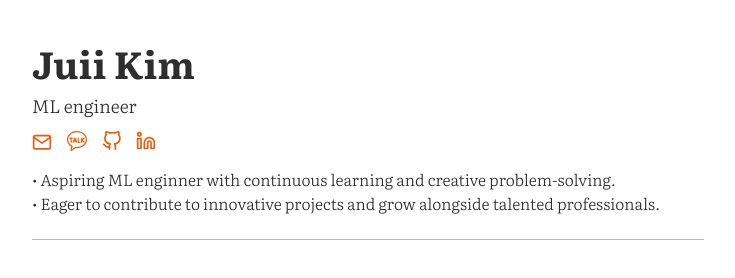
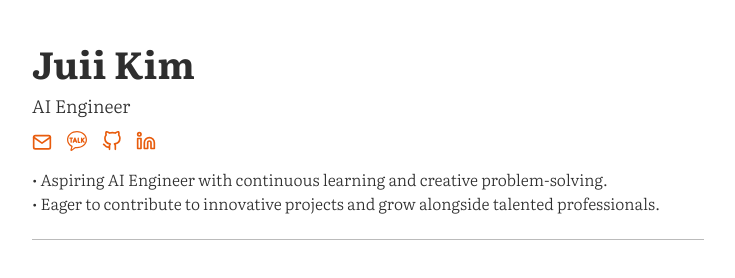
Before and after one commit to watchstep/watchstep.github.io, a Jekyll site: the page built from index.html, in a window 1280 px wide. Shown: the top 278 px of the page, without its empty margins (272-1007 px from the left). Built offline with Jekyll 4.4.1, drawn with Linux system fonts in a browser that asks for light colours.

Commit message:
Update resume.yml

```diff
--- a/_data/resume.yml
+++ b/_data/resume.yml
@@ -1,7 +1,7 @@
 title: watchstep's resume
 name: Juii Kim
-jobtitle: ML engineer
-about: "• Aspiring ML enginner with continuous learning and creative problem-solving. <br> • Eager to contribute to innovative projects and grow alongside talented professionals."
+jobtitle: AI Engineer
+about: "• Aspiring AI Engineer with continuous learning and creative problem-solving. <br> • Eager to contribute to innovative projects and grow alongside talented professionals."
 contact:
   - name: email
     url: mailto:cathy033077@gmail.com
```
